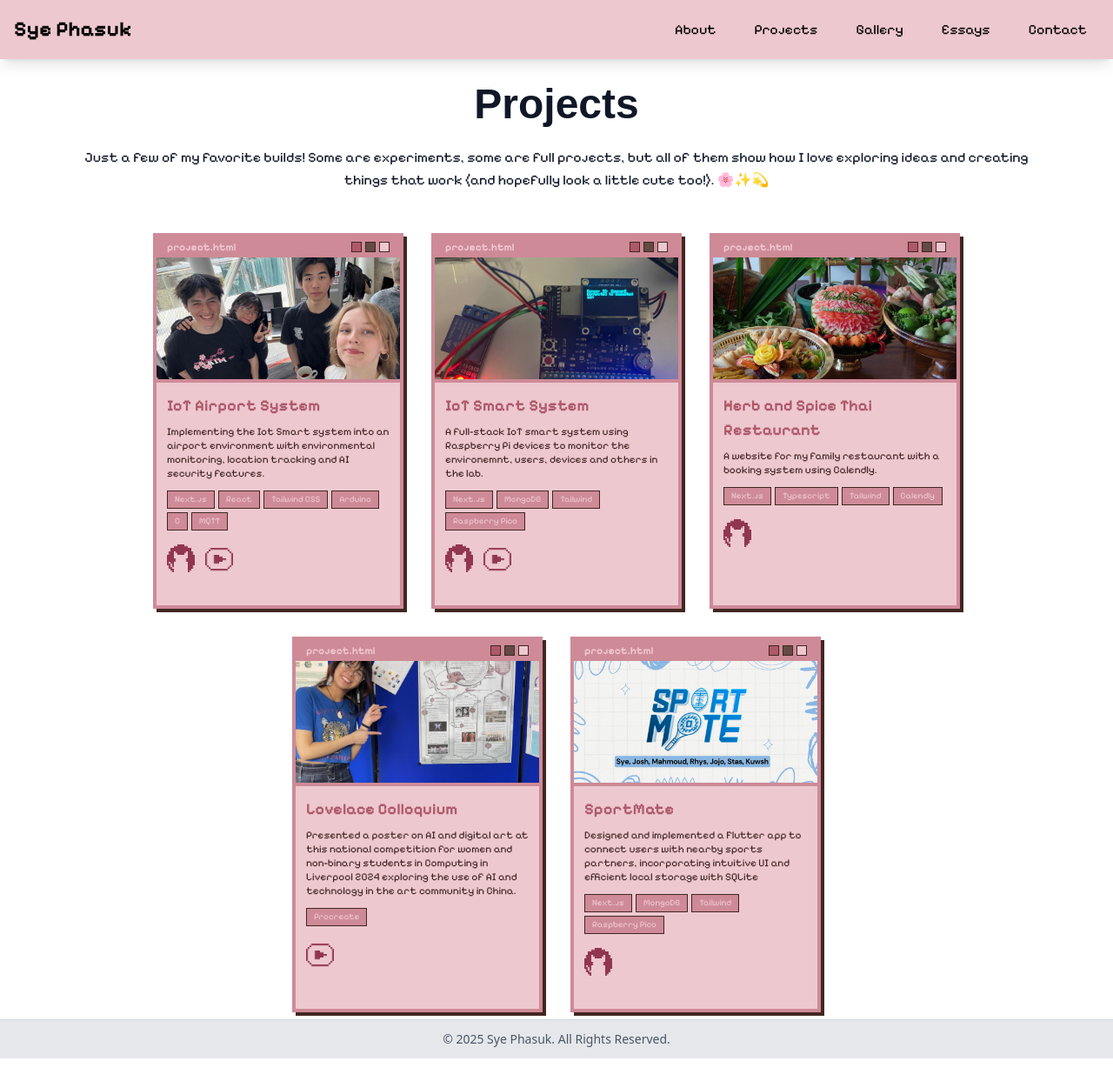
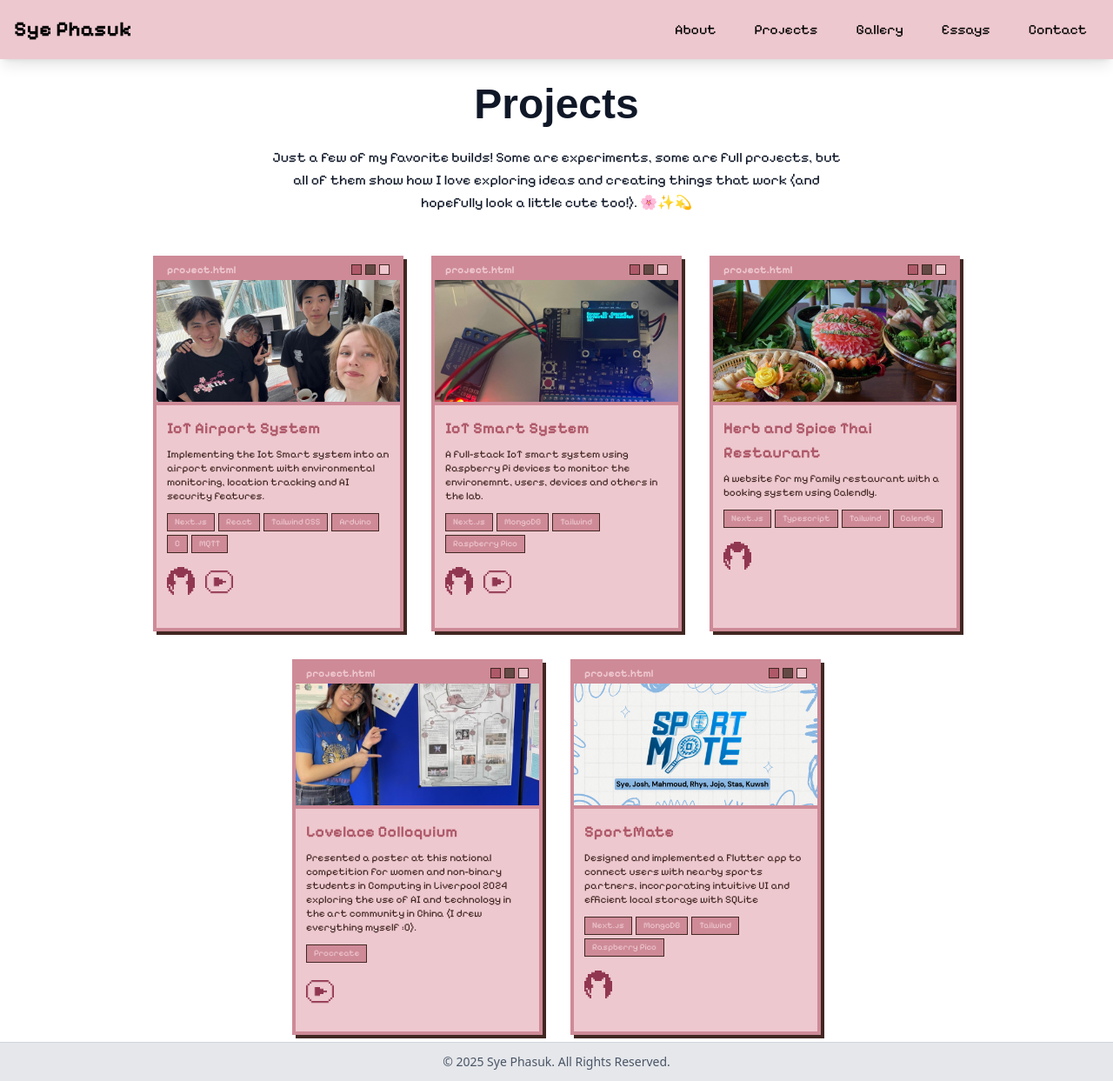
Before and after one commit to phasuk15/Sye-Phasuk, a Next.js app: page /projects in a window 1280 px wide. Shown: the whole page at 87% size. Before the commit the page ends 1217 px from the top, so only its background shows below. Built offline with nearby package versions, Linux system fonts and the light colour scheme; a web font is replaced by a local one.

Commit message:
Lovelace poster

```diff
--- a/app/projects/page.tsx
+++ b/app/projects/page.tsx
@@ -4,7 +4,7 @@ const ProjectsFull = () => {
     return (
         <div className="min-h-screen max-w-6xl mx-auto px-4 flex flex-col items-center pb-2">
             <h1 className="font-jersey font-bold text-5xl pt-24 pb-6">Projects</h1>
-            <p className="leading-relaxed text-center font-pixelify">
+            <p className="max-w-2xl leading-relaxed text-center font-pixelify">
                 Just a few of my favorite builds! Some are experiments, some are full projects, but all of them show how I love exploring ideas and creating things that work (and hopefully look a little cute too!). 🌸✨💫
             </p>
 
@@ -39,11 +39,11 @@ const ProjectsFull = () => {
                 git="https://github.com/phasuk15/Herb-and-Spice"
                 />
             </a>
-            <a href="https://grp4-smart-system.vercel.app" target="_blank" rel="noopener noreferrer">
+            <a href="/lovelace_poster_final.png" target="_blank" rel="noopener noreferrer">
                 <ProjectCard
                 title="Lovelace Colloquium"
-                description="Presented a poster on AI and digital art at this national competition for women and non-binary students in
-                Computing in Liverpool 2024 exploring the use of AI and technology in the art community in China."
+                description="Presented a poster at this national competition for women and non-binary students in
+                Computing in Liverpool 2024 exploring the use of AI and technology in the art community in China (I drew everything myself :0)."
                 skills={["Procreate"]}
                 image="/lovelace_liverpool.jpg"
                 yt="https://www.youtube.com/watch?v=3-qxv5WFke4"
```
